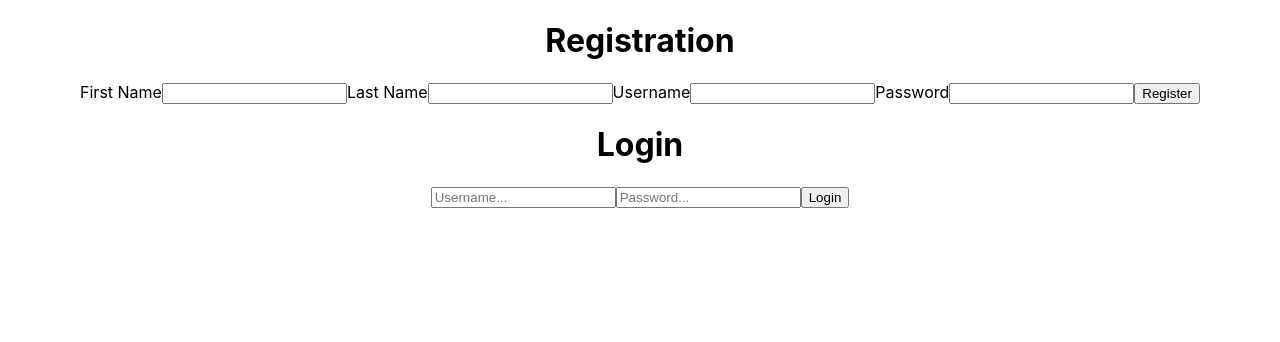
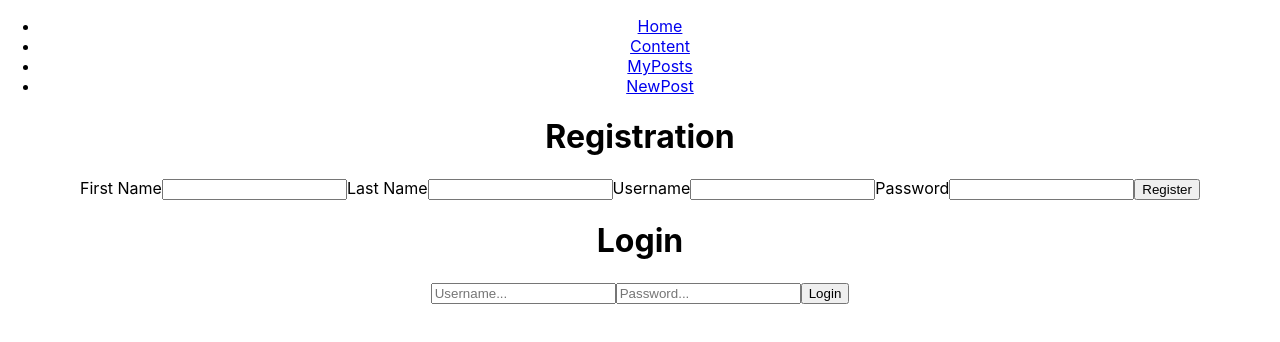
Before and after one commit to willjantscher/Z_Prefix_Blog, a React (Create React App) app in the folder client/: page / in a window 1280 px wide. Shown: the top 342 px of the page. Built offline with nearby package versions, Linux system fonts and the light colour scheme; no server answers.

Commit message:
conencted pages and added links and routing via navbar

```diff
--- a/client/src/App.js
+++ b/client/src/App.js
@@ -8,6 +8,7 @@ import {
 } from "react-router-dom";
 import 'bootstrap/dist/css/bootstrap-grid.css';
 
+import Navbar from "./_Navbar"
 import WelcomePage from "./_Welcome_page";
 import ContentPage from "./_Content_page";
 import PostCreationPage from "./_Post_creation_page";
@@ -19,7 +20,7 @@ function App() {
   return (
     <Router>
       <div className="App">
-        {/* <Navbar /> */}
+        <Navbar />
         <div className="content">
           <Routes>
             <Route path="/" element={<WelcomePage/>}></Route>
--- /dev/null
+++ b/client/src/_Navbar.js
@@ -0,0 +1,52 @@
+import React, {Component} from "react";
+
+class _Navbar extends Component {
+    constructor(props) {
+        super(props);
+        this.state = {
+            MenuItems: [
+                {
+                    title: "Home",
+                    url: "/",
+                    cName: "nav-links"
+                },
+                {
+                    title: "Content",
+                    url: "/content",
+                    cName: "nav-links"
+                },
+                {
+                    title: "MyPosts",
+                    url: "/myposts",
+                    cName: "nav-links"
+                },
+                {
+                    title: "NewPost",
+                    url: "newpost",
+                    cName: "nav-links"
+                }
+            ]
+            }
+        }
+
+    render() {
+        console.log(this.state.MenuItems)
+        return(
+            <nav className="NavbarItems">
+                <ul>
+                    {this.state.MenuItems.map((item, index) => {
+                        return(
+                            <li key={index}>
+                                <a className={item.cName} href={item.url}>
+                                    {item.title}
+                                </a>
+                            </li>
+                        )
+                    })}
+                </ul>
+            </nav>
+        );
+    }
+}
+
+export default _Navbar
```
